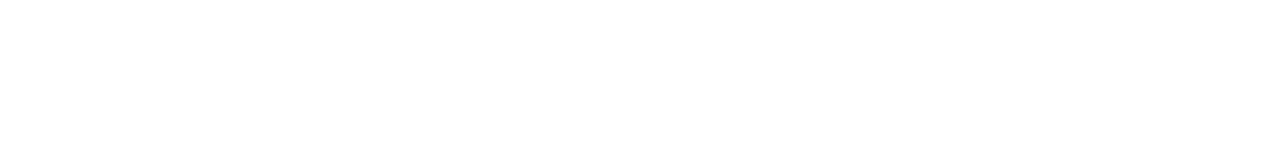
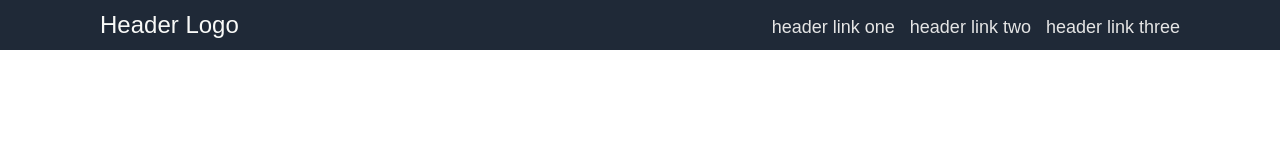
Before and after one commit to DogGotSwag/landingPage, a plain HTML site: page index.html in a window 1280 px wide. Drawn offline with Linux system fonts and the light colour scheme.

Commit message:
Finish design og header
took of underline and dot from links for better look
padding/gap/color and background

```diff
--- a/index.html
+++ b/index.html
@@ -10,7 +10,13 @@
 
     <body>
         <div class = "header">
+            <div>Header Logo</div>
 
+            <ul>
+                <li> <a href = "http://google.com">header link one</a> </li>
+                <li> <a href = "http://google.com">header link two</a> </li>
+                <li> <a href = "http://google.com">header link three</a> </li>
+            </ul>
         </div>
 
 
--- a/styles.css
+++ b/styles.css
@@ -0,0 +1,34 @@
+body{
+    display: flex;
+    flex-direction: column;
+    margin: 0;
+    font-family:Arial, Helvetica, sans-serif;
+}
+
+.header{
+    display: flex;
+    background-color: #1F2937;
+    justify-content: space-between;
+    font-size: 24px;
+    color: #F9FAF8;
+    align-items: center;
+    padding: 0px 100px;
+    height: 50px;
+
+}
+
+/* Header links */
+
+ul{
+    display: flex;
+    list-style-type: none;
+    gap: 15px;
+}
+
+a{
+    color: #e5e5e5;
+    text-decoration: none;
+    font-size: 18px;
+}
+
+/* end header links */
```
